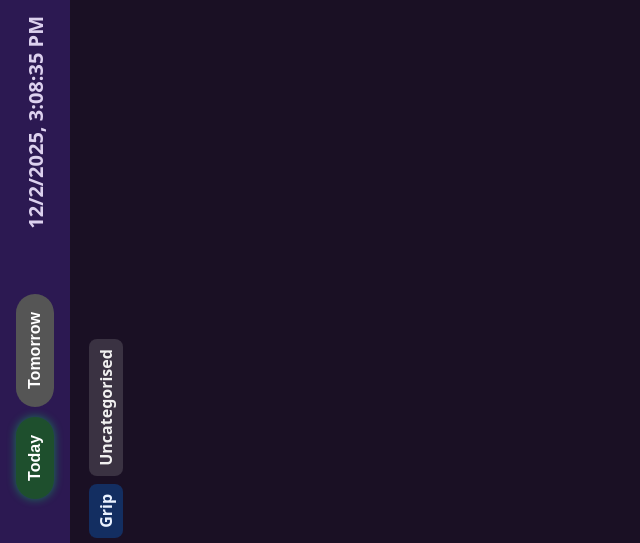
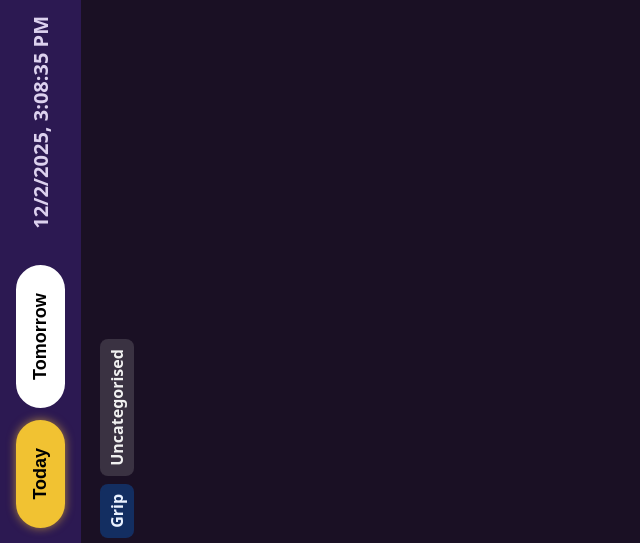
Before and after one commit to sarmad-create/lsa-kitstore, a website: page public/tech.html in a window 1280 px wide. Shown: the top 543 px of the page, without its empty margins (0-640 px from the left). Drawn offline with Linux system fonts and the light colour scheme; no server answers.

Commit message:
tech new buttons

```diff
--- a/public/tech.html
+++ b/public/tech.html
@@ -50,24 +50,26 @@
     .asset-grip{background-color:rgba(0,123,255,0.28); color:#eaf2ff}
     .asset-uncategorised,.asset-uncategorized{background-color:rgba(200,200,200,0.18); color:#f0f0f0}
 
-    /* Top buttons */
+    /* 🔥 TOP FILTER BUTTONS (updated) */
     .top-btn {
-      padding:10px 18px;
-      border-radius:25px;
-      border:0;
+      padding:12px 26px;
+      border-radius:30px;
+      border:2px solid white;
       cursor:pointer;
       font-weight:700;
-      background:#555;
-      color:white;
-      font-size:16px;
+      background:white;
+      color:black;
+      font-size:18px;
       transition:0.15s;
     }
     .top-btn.selected {
-      background:#1e4f2d;
-      box-shadow:0 0 10px rgba(0,255,100,0.4);
+      background:#f1c232;   /* yellow */
+      border-color:#f1c232;
+      color:black;
+      box-shadow:0 0 10px rgba(255,200,50,0.6);
     }
 
-    /* Action buttons → PILL SHAPED */
+    /* Action buttons (already pills) */
     button {
       border-radius:25px !important;
       padding:6px 14px;
@@ -75,18 +77,15 @@
       cursor:pointer;
       font-weight:700;
     }
-
     .btn-preparing{background:#f1c232;color:#222}
     .btn-ready{background:#1e4f2d;color:#fff}
     .btn-clear{background:#777;color:#fff}
 
-    /* Ready in controls */
     .readyin-wrap{display:inline-flex;align-items:center;gap:6px;margin-top:6px}
     .readyin-chip{font-size:12px;background:rgba(255,255,255,0.08);padding:4px 8px;border-radius:25px}
     .readyin-btn{padding:6px 12px;border-radius:25px;background:#333;color:#fff;font-weight:700}
     .readyin-btn:active{transform:scale(0.98)}
 
-    /* Bigger date/time */
     #clock {
       font-size:20px !important;
       font-weight:600;
@@ -99,7 +98,7 @@
     <header>
       <h1>Technician Dashboard</h1>
 
-      <div style="display:flex; gap:10px;">
+      <div style="display:flex; gap:12px;">
         <button id="btnToday" onclick="switchDay('today')" class="top-btn selected">Today</button>
         <button id="btnTomorrow" onclick="switchDay('tomorrow')" class="top-btn">Tomorrow</button>
       </div>
@@ -135,8 +134,11 @@
 
     function switchDay(mode){
       dayMode = mode;
+
+      // highlight selected filter
       btnToday.classList.toggle("selected", mode === "today");
       btnTomorrow.classList.toggle("selected", mode === "tomorrow");
+
       fetchBookings();
     }
 
```
